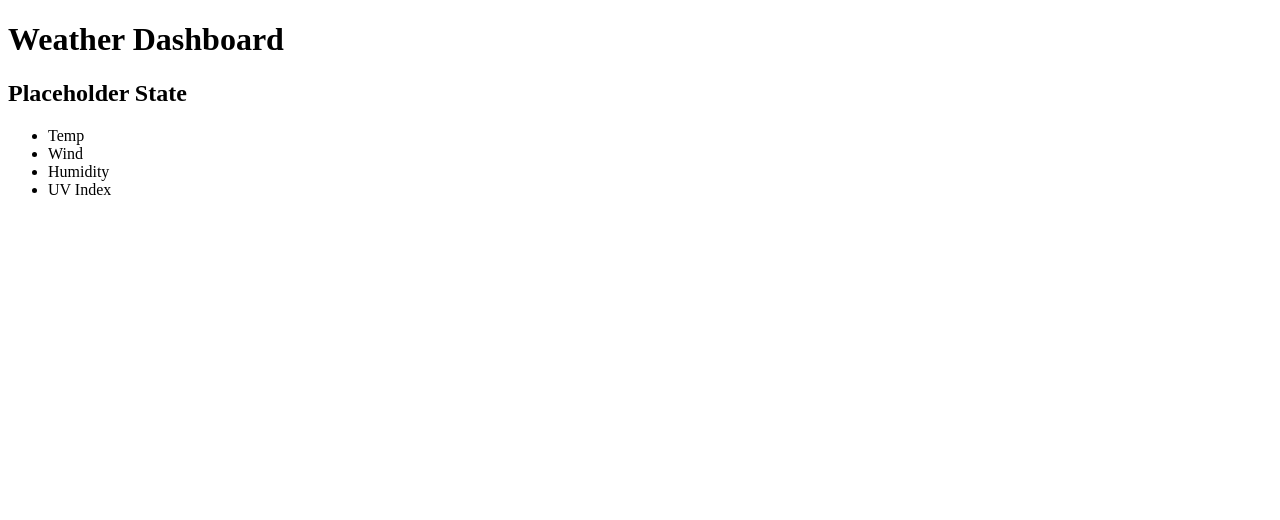
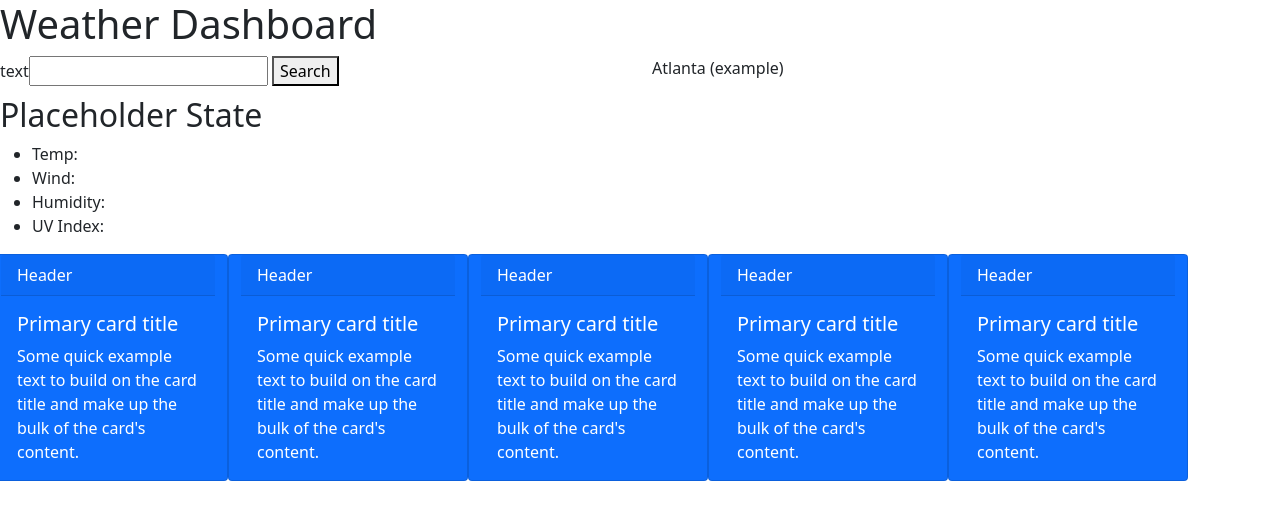
Before and after one commit to derekthecarrot/weatherdashboard, a plain HTML site: page index.html in a window 1280 px wide. Drawn offline with nearby package versions, Linux system fonts and the light colour scheme; no server answers.

Commit message:
working with json data and understanding how to implement and update the html

```diff
--- a/assets/script.js
+++ b/assets/script.js
@@ -1,7 +1,15 @@
-var APIKey = "45d16616d8a2ece41cc37e7a1088d048"
-
-var city = "";
-var queryURL = "http://api.openweathermap.org/data/2.5/weather?q=" + city + "&appid=" + APIKey + "&units=imperial";
-
+var city = "Raleigh"
+var queryURL = "http://api.openweathermap.org/data/2.5/weather?q=" + city + "&appid=45d16616d8a2ece41cc37e7a1088d048" + "&units=imperial";
 
 fetch(queryURL)
+.then(function (response) {
+    return response.json();
+  })
+  .then(function (data) {
+    console.log(data);
+    document.querySelector("#CityText").innerText = city;
+    document.querySelector("#Temp").innerText = "Temperature: " + data.main.temp
+    document.querySelector("#Wind").innerText = "Wind: " + data.wind.speed
+    document.querySelector("#Humidity").innerText = "Humidity: " + data.main.humidity
+    document.querySelector("#UV-Index").innerText = "UV-Index: "
+  });
--- a/index.html
+++ b/index.html
@@ -4,32 +4,73 @@
     <meta charset="UTF-8">
     <meta http-equiv="X-UA-Compatible" content="IE=edge">
     <meta name="viewport" content="width=device-width, initial-scale=1.0">
+    <link href="https://cdn.jsdelivr.net/npm/bootstrap@5.1.1/dist/css/bootstrap.min.css" rel="stylesheet" integrity="sha384-F3w7mX95PdgyTmZZMECAngseQB83DfGTowi0iMjiWaeVhAn4FJkqJByhZMI3AhiU" crossorigin="anonymous">
     <title>Document</title>
 </head>
 <body>
-<header>
+<header >
 <h1>Weather Dashboard</h1>
 </header>
 <main>
     <!--search for a city and local storage-->
-<aside>
-    <div>
-
+<aside class="row">
+    <div class="col">
+          <form>text<input type="text" id ="city" name="city">
+        <button id="buttonSearch">Search</button>
+        </form>
     </div>
-    <div>
-
+    <div class="col">
+        <p>Atlanta (example)</p>
     </div>
 </aside>
     <!--container of current city searched-->
-<div>
-    <div>
-        <h2>Placeholder State</h2>
+<div class="row">
+    <div class="col">
+        <h2 id="CityText">Placeholder State</h2>
         <ul>
-            <li>Temp</li>
-            <li>Wind</li>
-            <li>Humidity</li>
-            <li>UV Index</li>
+            <li id="Temp">Temp:</li>
+            <li id="Wind">Wind:</li>
+            <li id="Humidity">Humidity:</li>
+            <li id="UV-Index">UV Index:</li>
         </ul>
+    </div>
+    <div class="row">
+        <div class="card text-white bg-primary mb-3 col" style="max-width: 15rem;">
+            <div class="card-header">Header</div>
+            <div class="card-body">
+              <h5 class="card-title">Primary card title</h5>
+              <p class="card-text">Some quick example text to build on the card title and make up the bulk of the card's content.</p>
+            </div>
+          </div>
+          <div class="card text-white bg-primary mb-3" style="max-width: 15rem;">
+            <div class="card-header">Header</div>
+            <div class="card-body">
+              <h5 class="card-title">Primary card title</h5>
+              <p class="card-text">Some quick example text to build on the card title and make up the bulk of the card's content.</p>
+            </div>
+          </div>
+          <div class="card text-white bg-primary mb-3" style="max-width: 15rem;">
+            <div class="card-header">Header</div>
+            <div class="card-body">
+              <h5 class="card-title">Primary card title</h5>
+              <p class="card-text">Some quick example text to build on the card title and make up the bulk of the card's content.</p>
+            </div>
+          </div>
+          <div class="card text-white bg-primary mb-3" style="max-width: 15rem;">
+            <div class="card-header">Header</div>
+            <div class="card-body">
+              <h5 class="card-title">Primary card title</h5>
+              <p class="card-text">Some quick example text to build on the card title and make up the bulk of the card's content.</p>
+            </div>
+          </div>
+          <div class="card text-white bg-primary mb-3" style="max-width: 15rem;">
+            <div class="card-header">Header</div>
+            <div class="card-body">
+              <h5 class="card-title">Primary card title</h5>
+              <p class="card-text">Some quick example text to build on the card title and make up the bulk of the card's content.</p>
+            </div>
+          </div>
+
     </div>
 </div>
 </main>
```
